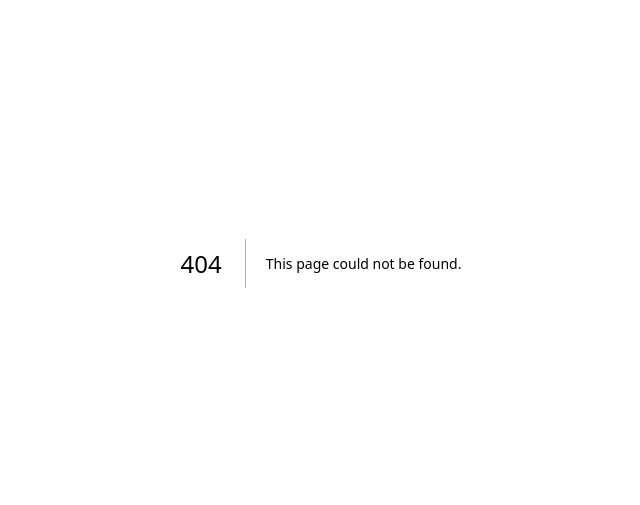
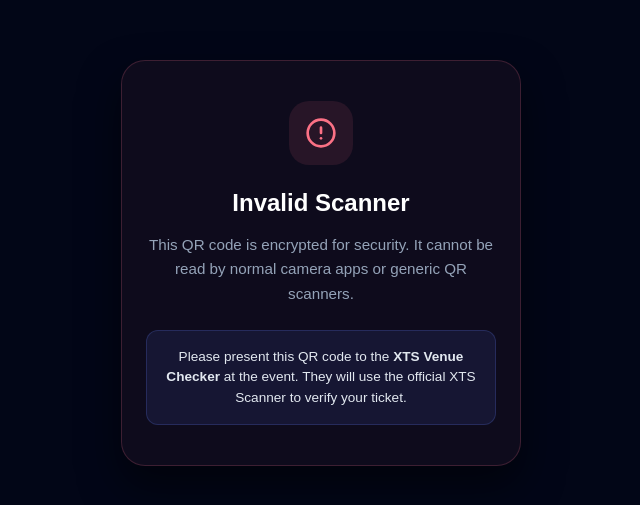
Before and after one commit to souravtech123/Xavier-TechByte-Recuritment-form, a Next.js app: page /invalid-qr in a window 1280 px wide. Before the commit this address had no page. Shown: the part 137-642 px from the top of the page, without its empty margins (319-959 px from the left). Built offline with nearby package versions, Linux system fonts and the light colour scheme.

Commit message:
Qr-code-Scanner

```diff
--- a/app/admin/page.tsx
+++ b/app/admin/page.tsx
@@ -256,8 +256,10 @@
   const [sharing, setSharing] = useState(false);
   const [sharePhone, setSharePhone] = useState(reg.phone);
   const [qrPayload, setQrPayload] = useState<string | null>(null);
+  const [origin, setOrigin] = useState("");
 
   useEffect(() => {
+    setOrigin(window.location.origin);
     if (reg.qrToken) {
       fetch(`/api/ticket/qr-payload?token=${reg.qrToken}`)
         .then((res) => res.json())
@@ -449,7 +451,7 @@
           <div style={{ background: "white", borderRadius: 20, padding: 18, boxShadow: "0 8px 40px rgba(0,0,0,0.6)", position: "relative" }}>
             <QRCodeSVG
               id="xts-qr-svg"
-              value={qrPayload || "INVALID-NO-PAYLOAD"}
+              value={qrPayload ? `${origin}/invalid-qr?data=${qrPayload}` : "INVALID-NO-PAYLOAD"}
               size={200}
               level="H"
               includeMargin={false}
--- /dev/null
+++ b/app/invalid-qr/page.tsx
@@ -0,0 +1,24 @@
+"use client";
+
+import { AlertCircle } from "lucide-react";
+
+export default function InvalidQrPage() {
+  return (
+    <div style={{ minHeight: "100vh", background: "#020617", display: "flex", flexDirection: "column", alignItems: "center", justifyContent: "center", padding: 20 }}>
+      <div style={{ background: "rgba(251,113,133,0.05)", border: "1px solid rgba(251,113,133,0.2)", borderRadius: 24, padding: "40px 24px", maxWidth: 400, textAlign: "center", boxShadow: "0 20px 40px rgba(0,0,0,0.5)" }}>
+        <div style={{ display: "flex", justifyContent: "center", marginBottom: 20 }}>
+          <div style={{ width: 64, height: 64, borderRadius: 20, background: "rgba(251,113,133,0.1)", display: "flex", alignItems: "center", justifyContent: "center" }}>
+            <AlertCircle size={32} color="#fb7185" />
+          </div>
+        </div>
+        <h1 style={{ fontSize: "1.5rem", fontWeight: 900, color: "white", marginBottom: 12 }}>Invalid Scanner</h1>
+        <p style={{ color: "#94a3b8", fontSize: "0.95rem", lineHeight: 1.6, marginBottom: 24 }}>
+          This QR code is encrypted for security. It cannot be read by normal camera apps or generic QR scanners.
+        </p>
+        <div style={{ background: "rgba(99,130,255,0.1)", border: "1px solid rgba(99,130,255,0.2)", borderRadius: 12, padding: "16px", color: "#e2e8f0", fontSize: "0.85rem" }}>
+          Please present this QR code to the <b>XTS Venue Checker</b> at the event. They will use the official XTS Scanner to verify your ticket.
+        </div>
+      </div>
+    </div>
+  );
+}
--- a/app/ticket/page.tsx
+++ b/app/ticket/page.tsx
@@ -26,7 +26,10 @@
   const [qrPayload, setQrPayload] = useState<string | null>(null);
   const ticketRef = useRef<HTMLDivElement>(null);
 
+  const [origin, setOrigin] = useState("");
+
   useEffect(() => {
+    setOrigin(window.location.origin);
     const token = searchParams.get("token");
     if (!token) {
       setError("Ticket token is missing in the URL.");
@@ -121,8 +124,9 @@
     );
   }
 
-  // qrPayload is the encrypted blob — other scanners see gibberish, only /verify works
-  const qrValue = qrPayload || `INVALID-NO-PAYLOAD`;
+  // qrPayload is the encrypted blob. We wrap it in a URL so generic scanners
+  // are redirected to a helpful "Invalid Scanner" page instead of showing raw text.
+  const qrValue = qrPayload ? `${origin}/invalid-qr?data=${qrPayload}` : `INVALID-NO-PAYLOAD`;
 
   return (
     <div style={{ minHeight: "100vh", background: "#020617", display: "flex", flexDirection: "column", alignItems: "center", padding: "40px 20px" }}>
--- a/app/verify/page.tsx
+++ b/app/verify/page.tsx
@@ -104,10 +104,19 @@
               scanner = null;
             }
 
-            // The QR encodes an encrypted payload (not a URL)
-            // Send it raw to the API — the server decrypts it
-            setScannedPayload(decodedText);
-            await verifyPayload(decodedText, false);
+            // The QR now encodes a URL pointing to /invalid-qr?data=...
+            // If we scan it with this official scanner, we extract the payload.
+            // If someone scans with Google Lens, it just opens the "Invalid Scanner" webpage!
+            let extractedPayload = decodedText;
+            try {
+              if (decodedText.includes("/invalid-qr?data=")) {
+                const url = new URL(decodedText);
+                extractedPayload = url.searchParams.get("data") || decodedText;
+              }
+            } catch (e) {}
+
+            setScannedPayload(extractedPayload);
+            await verifyPayload(extractedPayload, false);
           },
           () => { /* ignore frame errors */ }
         );
```
